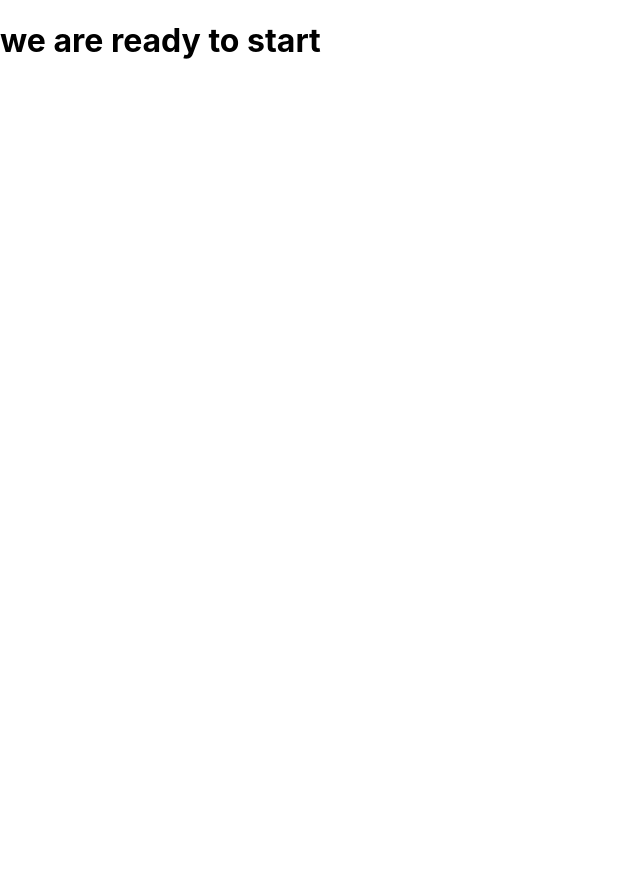
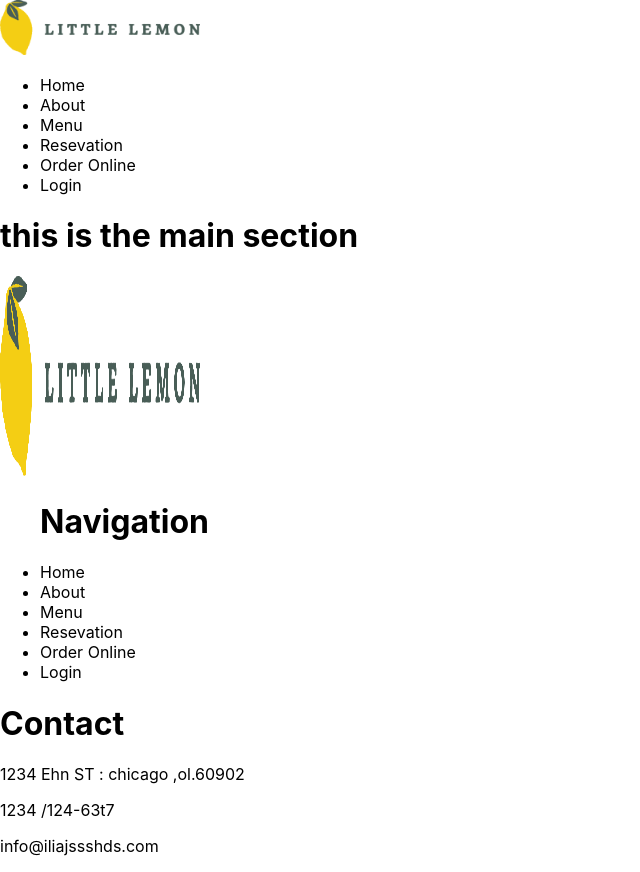
Before and after one commit to Lhcenzetta/CapstoneProject, a React (Create React App) app in the folder lemon-resturant/: page / in a window 1280 px wide. Shown: the whole page, without its empty margins (0-640 px from the left). Before the commit the page ends 800 px from the top, so only its background shows below. Built offline with nearby package versions, Linux system fonts and the light colour scheme.

Commit message:
i made some modification in src folder

```diff
--- a/lemon-resturant/public/index.html
+++ b/lemon-resturant/public/index.html
@@ -1,43 +1,22 @@
 <!DOCTYPE html>
 <html lang="en">
   <head>
-    <meta charset="utf-8" />
-    <link rel="icon" href="%PUBLIC_URL%/favicon.ico" />
-    <meta name="viewport" content="width=device-width, initial-scale=1" />
-    <meta name="theme-color" content="#000000" />
-    <meta
-      name="description"
-      content="Web site created using create-react-app"
-    />
-    <link rel="apple-touch-icon" href="%PUBLIC_URL%/logo192.png" />
-    <!--
-      manifest.json provides metadata used when your web app is installed on a
-      user's mobile device or desktop. See https://developers.google.com/web/fundamentals/web-app-manifest/
-    -->
-    <link rel="manifest" href="%PUBLIC_URL%/manifest.json" />
-    <!--
-      Notice the use of %PUBLIC_URL% in the tags above.
-      It will be replaced with the URL of the `public` folder during the build.
-      Only files inside the `public` folder can be referenced from the HTML.
+    <meta charset="UTF-8" />
+    <meta name="viewport" content="width=device-width, initial-scale=1.0" />
 
-      Unlike "/favicon.ico" or "favicon.ico", "%PUBLIC_URL%/favicon.ico" will
-      work correctly both with client-side routing and a non-root public URL.
-      Learn how to configure a non-root public URL by running `npm run build`.
-    -->
-    <title>React App</title>
+    <!-- ✅ SEO and Open Graph Meta Tags -->
+    <meta name="description" content="Little Lemon is a cozy Mediterranean restaurant that offers fresh, delicious food made with love. Discover our menu and share the taste with your friends!" />
+
+    <meta property="og:title" content="Little Lemon Restaurant" />
+    <meta property="og:description" content="Taste the best of the Mediterranean at Little Lemon. Fresh ingredients, authentic flavors, and a warm, inviting atmosphere await you!" />
+    <meta property="og:image" content="https://yourdomain.com/assets/little-lemon-preview.jpg" />
+    <meta property="og:type" content="website" />
+    <meta property="og:url" content="https://yourdomain.com/" />
+
+    <title>Little Lemon Restaurant</title>
   </head>
   <body>
     <noscript>You need to enable JavaScript to run this app.</noscript>
     <div id="root"></div>
-    <!--
-      This HTML file is a template.
-      If you open it directly in the browser, you will see an empty page.
-
-      You can add webfonts, meta tags, or analytics to this file.
-      The build step will place the bundled scripts into the <body> tag.
-
-      To begin the development, run `npm start` or `yarn start`.
-      To create a production bundle, use `npm run build` or `yarn build`.
-    -->
   </body>
 </html>
--- a/lemon-resturant/src/App.js
+++ b/lemon-resturant/src/App.js
@@ -1,11 +1,18 @@
-
+import Header from './compenents/Header';
+import Main from './compenents/Main';
+import Nav from './compenents/Nav';
+import Footer from './compenents/Footer';
 import './App.css';
-
 function App() {
   return (
-    <div>
-      <h1>we are ready to start</h1>
+    <>
+    <div className='Header' >
+    <Header/>
+    <Nav/>
     </div>
+    <Main/>
+    <Footer/>
+    </>
   );
 }
 
--- /dev/null
+++ b/lemon-resturant/src/compenents/Footer.js
@@ -0,0 +1,25 @@
+import logo from '../assets/logo.jpg'
+function Footer(){
+    return(
+        <footer>
+            <img src = {logo} alt = "log resturant " height={200} width={200}/>
+            <ul>
+                <h1>Navigation</h1>
+                <li><a>Home</a></li>
+                <li><a>About</a></li>
+                <li><a>Menu</a></li>
+                <li><a>Resevation</a></li>
+                <li><a>Order Online</a></li>
+                <li><a>Login</a></li>
+            </ul>
+            <div className='footer'>
+                <h1>Contact</h1>
+                <p>1234 Ehn ST : chicago ,ol.60902 </p>
+                <p>1234 /124-63t7</p>
+                <p>info@iliajssshds.com </p>
+            </div>
+
+        </footer>
+    )
+}
+export default Footer;
--- /dev/null
+++ b/lemon-resturant/src/compenents/Header.js
@@ -0,0 +1,9 @@
+import '../../src/App.css'
+import logo from '../assets/logo.jpg'
+function Header(){
+    return(
+        <img hright = {200} width = {200} src = {logo} alt = "my logo"/>
+        // <h1>iaj</h1>
+    )
+}
+export default Header;
--- /dev/null
+++ b/lemon-resturant/src/compenents/Main.js
@@ -0,0 +1,6 @@
+function Main(){
+    return(
+        <h1>this is the main section</h1>
+    )
+}
+export default Main;
--- /dev/null
+++ b/lemon-resturant/src/compenents/Nav.js
@@ -0,0 +1,15 @@
+function Nav(){
+    return(
+        <div className="navbar">
+            <ul>
+                <li><a>Home</a></li>
+                <li><a>About</a></li>
+                <li><a>Menu</a></li>
+                <li><a>Resevation</a></li>
+                <li><a>Order Online</a></li>
+                <li><a>Login</a></li>
+            </ul>
+        </div>
+    )
+}
+export default Nav;
```
Also changed, not shown: lemon-resturant/src/assets/logo.jpg (added), lemon-resturant/src/logo.svg (deleted).
